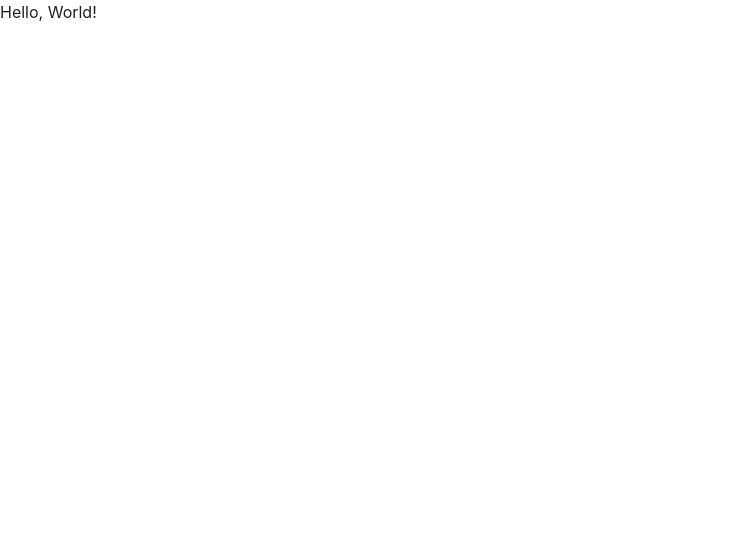
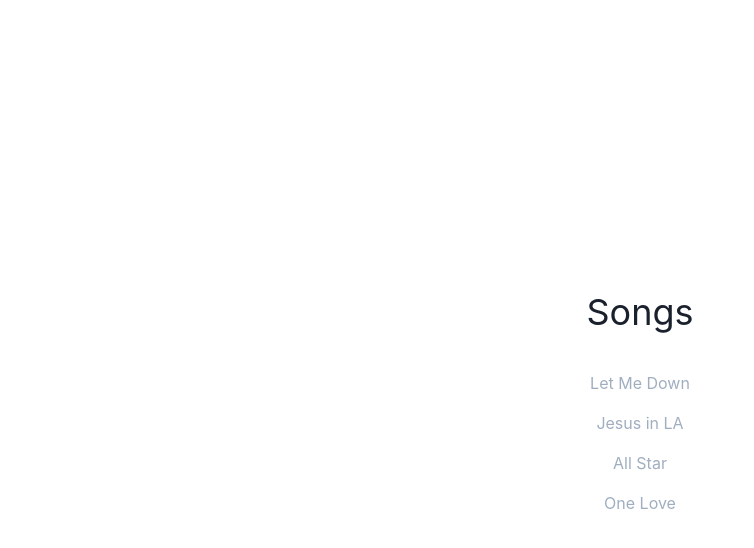
Before and after one commit to The-sad-philosopher/React-Redux-Tuts, a React (Create React App) app: page / in a window 1280 px wide. Shown: the top 548 px of the page, without its empty margins (0-754 px from the left). Built offline with nearby package versions, Linux system fonts and the light colour scheme.

Commit message:
💄 Render the list of songs that we get from redux store

```diff
--- a/src/components/App/App.tsx
+++ b/src/components/App/App.tsx
@@ -1,10 +1,11 @@
+import { Flex } from '@chakra-ui/react';
 import * as React from 'react';
-import { SongList } from '../SongList';
+import SongList from '../SongList';
 
 export const App: React.FC = () => {
   return (
-    <div>
+    <Flex minH="100vh" px="5rem">
       <SongList />
-    </div>
+    </Flex>
   );
 };
--- a/src/components/SongList/SongList.tsx
+++ b/src/components/SongList/SongList.tsx
@@ -1,7 +1,48 @@
+import { Flex, Text } from '@chakra-ui/react';
 import * as React from 'react';
+import { connect } from 'react-redux';
+import { State } from '../../reducers';
 
-export class SongList extends React.Component {
+interface SongListProps {
+  songs: State['songs'];
+}
+
+class SongList extends React.Component<SongListProps> {
+  renderList() {
+    const { songs } = this.props;
+    return songs.map((song) => (
+      <Text
+        key={song.title}
+        color="gray.400"
+        mt="1rem"
+        fontSize="md"
+        cursor="pointer"
+        _hover={{ color: 'gray.200' }}
+      >
+        {song.title}
+      </Text>
+    ));
+  }
+
   render() {
-    return <div>Hello, World!</div>;
+    return (
+      <Flex
+        justifyContent="center"
+        alignItems="center"
+        w="full"
+        direction="column"
+      >
+        <Text fontSize="4xl" mb="1rem">
+          Songs
+        </Text>
+        {this.renderList()}
+      </Flex>
+    );
   }
 }
+
+const mapStateToProps = (state: State) => {
+  return { songs: state.songs };
+};
+
+export default connect(mapStateToProps)(SongList);
--- a/src/components/SongList/index.ts
+++ b/src/components/SongList/index.ts
@@ -1 +1 @@
-export * from './SongList';
+export { default } from './SongList';
```
